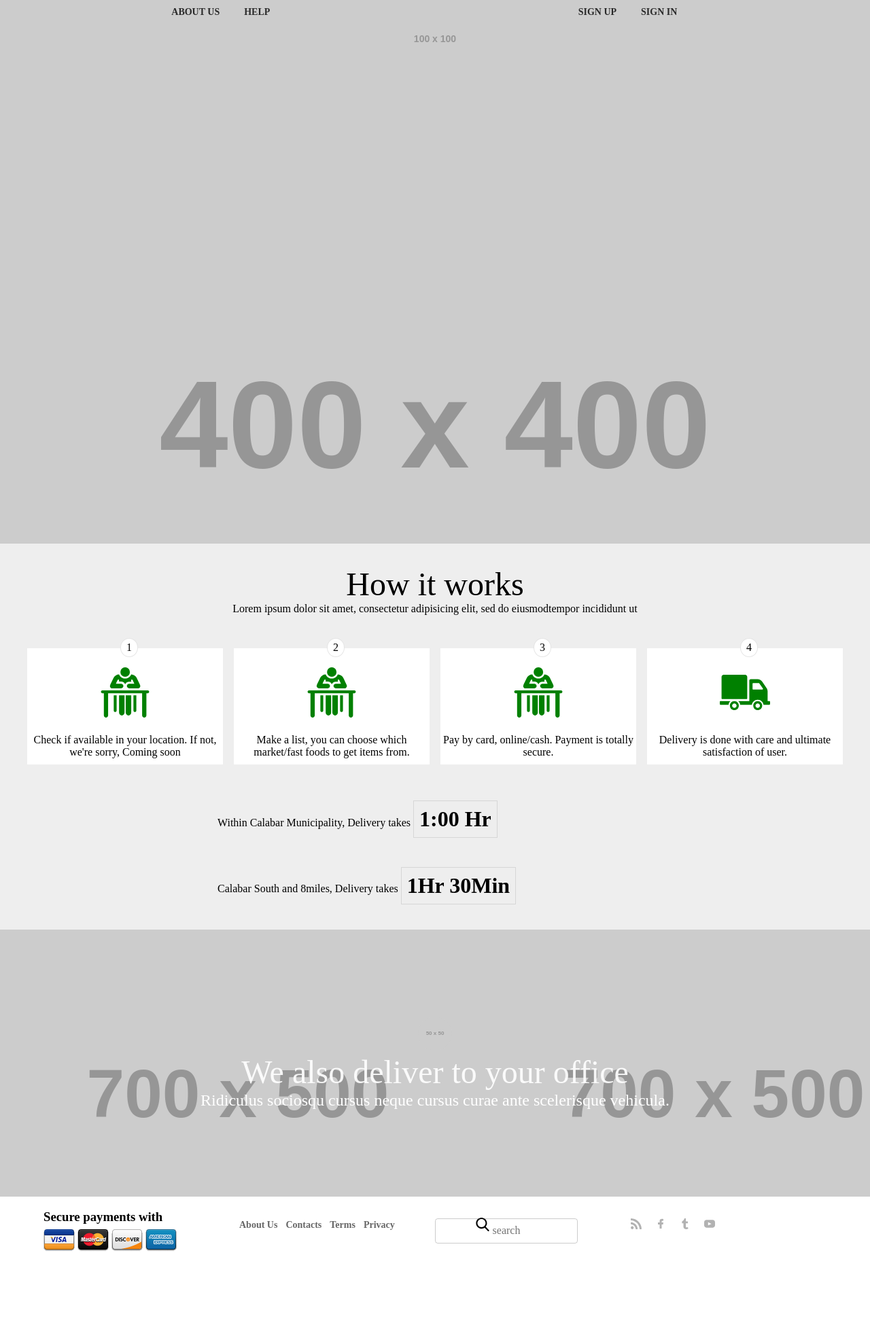
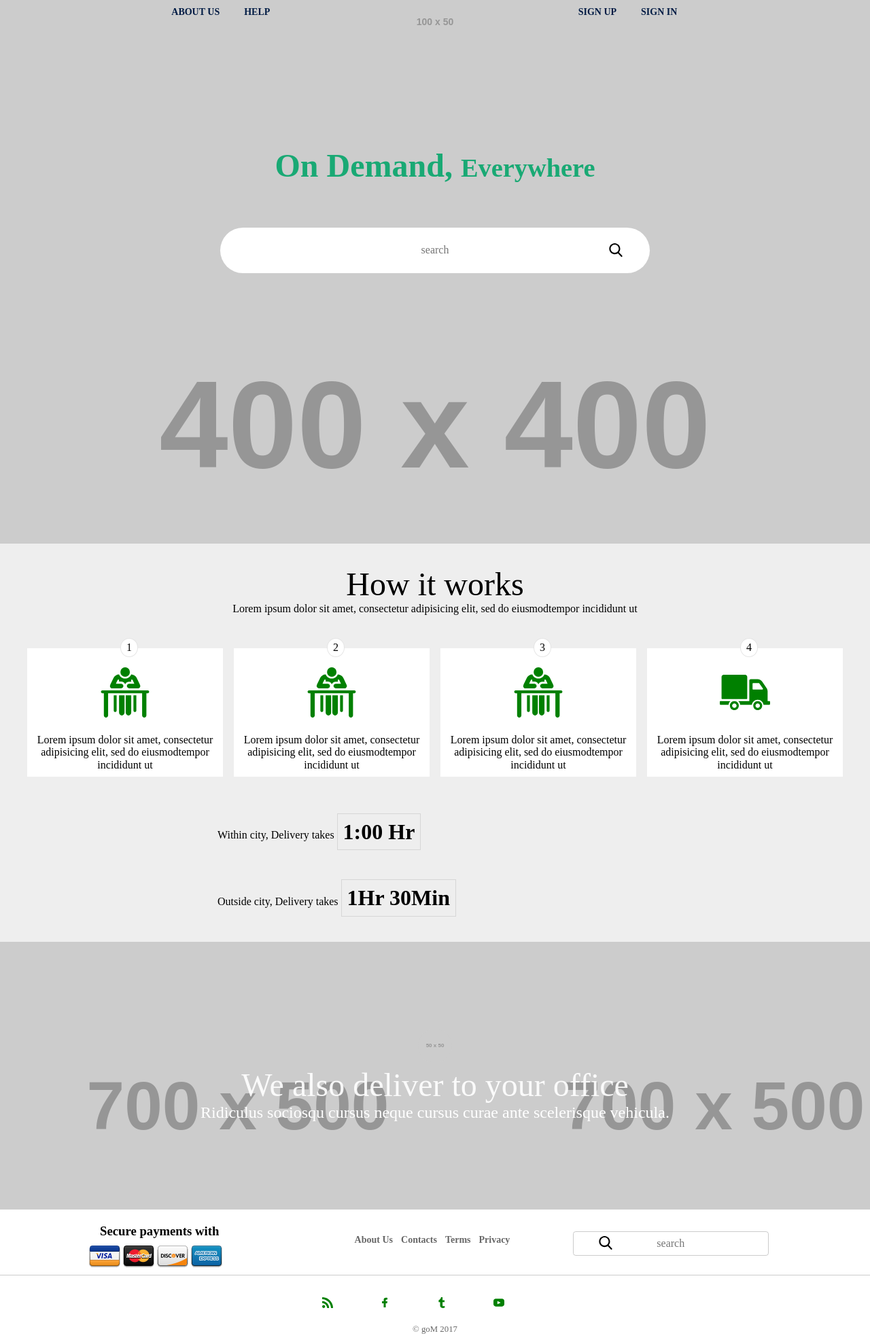
Before and after one commit to stanOkenwa/project-jessy, a plain HTML site: page index.html in a window 1280 px wide. Shown: the whole page at 68% size. Before the commit the page ends 1849 px from the top, so only its background shows below. Drawn offline with nearby package versions, Linux system fonts and the light colour scheme; placeholder pictures from the web are drawn by us.

Commit message:
color edit

```diff
--- a/index.html
+++ b/index.html
@@ -13,20 +13,8 @@
 		}
 		@media (max-width: 480px){
 			.spanOne{
-				top: -15px;
+				top: 15px;
 				left: 140px
-			}
-		}
-		@media (max-width: 860px){
-			.spanOne{
-				top: -15px;
-				left: 175px
-			}
-		}
-		@media (max-width: 860px){
-			.spanTwo{
-				top: -15px;
-				left: 175px
 			}
 		}
 		@media (min-width: 480px){
@@ -41,16 +29,16 @@
 				left: 140px
 			}
 		}
-		@media (min-width: 480px){
+		@media (min-width: 860px){
 			.spanNums{
 				top: -15px;
 				left: 145px
 			}
 		}
-		@media (max-width: 860px){
+		@media (max-width: 960px){
 			.spanNums{
 				top: 15px;
-				left: 175px
+				left: 145px
 			}
 		}
 		@media (max-width: 480px){
@@ -59,21 +47,69 @@
 				left: 140px
 			}
 		}
+		@media (max-width: 480px){
+			.searchon{
+				top: 23px;
+				left: 60px;
+			}
+		}
+		@media (min-width: 480px){
+			.searchon{
+				top: 23px;
+				left: 8px;
+			}
+		}
+		@media (max-width: 480px){
+			.search{
+				top: 12px;
+				right: 20px;
+			}
+		}
+		@media (min-width: 480px){
+			.search{
+				top: 23px;
+				right: 40px;
+			}
+		}
 	</style>
 </head>
 <body class="w-100">
 <!-- Header ================================================== -->
 	<header class="w-100">
 		<div style="background: url( http://placehold.it/400x400);" class="cover tc pa2 vh-100 cf">
-			<nav class="dtc v-mid w-third fl tr mt0-ns">
-				<a class="f6 fw6 hover-blue link pointer black-80 mr2 mr3-m mr4-l dib ttu">about us</a>
-				<a class="f6 fw6 hover-blue link pointer black-80 mr2 mr3-m mr4-l dib ttu">help</a>
-			</nav><!--left nav --><div class="w-third tc fl">
-				<img src="http://placehold.it/100x100">
-			</div><!--logo --><nav class="dtc v-mid w-third tl mt0-ns fl">
-					<a class="f6 fw6 hover-blue link pointer black-80 mr2 mr3-m mr4-l dib ttu">sign up</a>
-					<a class="f6 fw6 hover-blue link pointer black-80 mr2 mr3-m mr4-l dib ttu">sign in</a>
+			<div class="w-100 mb4">
+				<nav class="dtc v-mid w-third fl tr mt0-ns">
+					<a class="f6 fw6 hover-green link pointer navy mr2 mr3-m mr4-l dib ttu">about us</a>
+					<a class="f6 fw6 hover-green link pointer navy mr2 mr3-m mr4-l dib ttu">help</a>
+				</nav><!--left nav --><div class="w-third tc fl">
+					<img src="http://placehold.it/100x50">
+				</div><!--logo --><nav class="dtc v-mid w-third tl mt0-ns fl">
+					<a class="f6 fw6 hover-green link pointer navy mr2 mr3-m mr4-l dib ttu">sign up</a>
+					<a class="f6 fw6 hover-green link pointer navy mr2 mr3-m mr4-l dib ttu">sign in</a>
 				</nav><!--right nav -->
+			</div>
+			<div class="v-mid vh-50 mt6-ns pv4 tc">
+				<div class="v-base">
+					<p class="f1 fw6 green">
+						On Demand, <small>Everywhere</small>
+					</p>
+					<div class="bg-transparent">
+						<div class="w-100">
+							<div class="relative w-100 w-50-ns mt3-ns pv1 pv3-ns bg-white br-pill dib">
+								<input class="bg-transparent w-60 w-two-thirds-ns bn br2 pa2 tc navy" placeholder="search">
+								<div class="absolute bg-white tc search">
+									<svg version="1.1" id="Capa_1" xmlns="http://www.w3.org/2000/svg" xmlns:xlink="http://www.w3.org/1999/xlink" x="0px" y="0px" viewBox="0 0 56.966 56.966" style="enable-background:new 0 0 56.966 56.966; height: 20px;" xml:space="preserve">
+										<path d="M55.146,51.887L41.588,37.786c3.486-4.144,5.396-9.358,5.396-14.786c0-12.682-10.318-23-23-23s-23,10.318-23,23
+										s10.318,23,23,23c4.761,0,9.298-1.436,13.177-4.162l13.661,14.208c0.571,0.593,1.339,0.92,2.162,0.92
+										c0.779,0,1.518-0.297,2.079-0.837C56.255,54.982,56.293,53.08,55.146,51.887z M23.984,6c9.374,0,17,7.626,17,17s-7.626,17-17,17
+										s-17-7.626-17-17S14.61,6,23.984,6z" fill="#000" />
+									</svg><!-- search logo -->
+								</div>
+							</div>
+						</div>
+					</div>
+				</div>
+			</div>
 		</div>
 	</header>
 
@@ -86,7 +122,7 @@
 			</div><!--how it works -->
 			<div class="w-100 pv3 ph2 ph4-ns cf">
 				<div class="w-100 w-50-m w-25-l fl relative">
-					<article class="relative ph2">
+					<article class="relative ph2 pt4 pt0-ns">
 						<span class="absolute ba b--black-10 br-100 ph2 pv1 left-2 bg-white spanOne">1</span>
 						<div class="bg-white tc pv2">
 							<svg version="1.1" xmlns="http://www.w3.org/2000/svg" xmlns:xlink="http://www.w3.org/1999/xlink" x="0px" y="0px" width="74px" height="74px" viewBox="0 0 512 512" style="enable-background:new 0 0 512 512; fill:green; padding: 20px;" xml:space="preserve">
@@ -109,7 +145,7 @@
 										C501.291,242.002,494.955,235.666,487.14,235.666z"/>
 									<circle cx="256.823" cy="48.358" r="48.358"/>
 							</svg>
-							<span class="h3" ><br/>Check if available in your location. If not, we're sorry, Coming soon</span>
+							<span class="h3" ><br/>Lorem ipsum dolor sit amet, consectetur adipisicing elit, sed do eiusmodtempor incididunt ut</span>
 						</div>
 					</article>
 				</div><div class="w-100 w-50-m w-25-l fl relative">
@@ -136,7 +172,7 @@
 										C501.291,242.002,494.955,235.666,487.14,235.666z"/>
 									<circle cx="256.823" cy="48.358" r="48.358"/>
 							</svg>
-							<span class="h3" ><br/>Make a list, you can choose which market/fast foods to get items from.</span>
+							<span class="h3" ><br/>Lorem ipsum dolor sit amet, consectetur adipisicing elit, sed do eiusmodtempor incididunt ut</span>
 						</div>
 					</article>
 				</div><div class="w-100 w-50-m w-25-l fl relative">
@@ -163,7 +199,7 @@
 										C501.291,242.002,494.955,235.666,487.14,235.666z"/>
 									<circle cx="256.823" cy="48.358" r="48.358"/>
 							</svg>
-							<span class="h3" ><br/>Pay by card, online/cash. Payment is totally secure.</span>
+							<span class="h3" ><br/>Lorem ipsum dolor sit amet, consectetur adipisicing elit, sed do eiusmodtempor incididunt ut</span>
 						</div>
 					</article>
 				</div><div class="w-100 w-50-m w-25-l fl relative">
@@ -188,16 +224,16 @@
 									c-4.822,0-8.733,3.91-8.733,8.733v60.393c0,4.824,3.91,8.733,8.733,8.733h108.798C523.342,270.394,527.48,262.421,523.408,256.635z
 									"/>
 							</svg>
-							<span class="h3" ><br/>Delivery is done with care and ultimate satisfaction of user.</span>
+							<span class="h3" ><br/>Lorem ipsum dolor sit amet, consectetur adipisicing elit, sed do eiusmodtempor incididunt ut</span>
 						</div>
 					</article>
 				</div>
 			</div><!-- how it works explanation -->
 			<div class="w-100 tc bg-transparent pv3">
-				<div class="w-50 dib tl">
-					<span>Within Calabar Municipality, Delivery takes</span>
+				<div class="w-70 w-50-l dib tl">
+					<span>Within city, Delivery takes</span>
 					<h1 class="ph2 pv2 ba b--black-10 dib">1:00 Hr</h1><br>
-					<span>Calabar South and 8miles, Delivery takes</span>
+					<span>Outside city, Delivery takes</span>
 					<h1 class="ph2 pv2 ba b--black-10 dib">1Hr 30Min</h1><br>
 				</div>
 			</div>
@@ -210,22 +246,22 @@
 	</main>
 
 	<!-- Footer ================================================== -->
-	<footer class="bg-white w-100 ph2 ph4-ns">
-		<section class="w-100 bg-transparent ph4-ns">
-			<div class="w-100 cf">
-				<div class="w-100 w-50-m w-25-l fl tc tl-ns">
+	<footer class="bg-white w-100">
+		<section class="w-100 bg-transparent">
+			<div class="w-100 cf lh-copy bb b--black-20 ph2 ph4-ns">
+				<div class="w-100 w-third-ns fl tc">
 					<h3 class="mb0">Secure payments with</h3>
 					<img src="images/cards.png">
-				</div><!-- 1 --><div class="w-100 w-50-m w-25-l fl">
-					<nav class="v-mid w-100 tc tl-ns mt3-ns pt3">
+				</div><!-- 1 --><div class="w-100 w-third-ns fl">
+					<nav class="v-mid w-100 tc tc-ns mt3-ns pt3">
 						<a class="f6 fw6 hover-green link pointer black-60 mr1 mr2-l dib">About Us</a>
 						<a class="f6 fw6 hover-green link pointer black-60 mr1 mr2-l dib">Contacts</a>
 						<a class="f6 fw6 hover-green link pointer black-60 mr1 mr2-l dib">Terms</a>
 						<a class="f6 fw6 hover-green link pointer black-60 mr1 mr2-l dib">Privacy</a>
 					</nav>
-				</div><!-- 2 --><div class="w-100 w-50-m w-25-l fl tc tl-ns bb b--black-20 bn-ns pb2">
+				</div><!-- 2 --><div class="w-100 w-third-ns fl tc tl-ns pb2">
 					<div class="relative w-100 mt3-ns pt3">
-						<div class="absolute" style="top: 15px; left: 60px;">
+						<div class="absolute bg-white pl3 pl0-ns w-10 w-20-ns tc searchon">
 							<svg version="1.1" id="Capa_1" xmlns="http://www.w3.org/2000/svg" xmlns:xlink="http://www.w3.org/1999/xlink" x="0px" y="0px" viewBox="0 0 56.966 56.966" style="enable-background:new 0 0 56.966 56.966; height: 20px;" xml:space="preserve">
 								<path d="M55.146,51.887L41.588,37.786c3.486-4.144,5.396-9.358,5.396-14.786c0-12.682-10.318-23-23-23s-23,10.318-23,23
 								s10.318,23,23,23c4.761,0,9.298-1.436,13.177-4.162l13.661,14.208c0.571,0.593,1.339,0.92,2.162,0.92
@@ -233,11 +269,14 @@
 								s-17-7.626-17-17S14.61,6,23.984,6z" fill="#000" />
 							</svg><!-- search logo -->
 						</div>
-						<input class="bg-transparent w-90 w-two-thirds-ns ba b--black-20 br2 pa2 tr-m tc black-60" placeholder="search">
+						<input class="bg-transparent w-60 w-two-thirds-ns ba b--black-20 br2 pa2 tr-m tc black-60" placeholder="search">
 					</div>
-				</div><!-- 3 --><div class="w-100 w-50-m w-25-l fl tc tl-ns mt3-ns pv3 pv0">
-					<a class="link dim black-30 dib br-100 h1 w1 mr3 " href="#" title="">
-						    <svg version="1.1" xmlns="http://www.w3.org/2000/svg" xmlns:xlink="http://www.w3.org/1999/xlink" x="0px" y="0px" viewBox="0 0 402.041 402.04" style="enable-background:new 0 0 402.041 402.04; fill:currentcolor"
+				</div><!-- 3 -->
+			</div><!-- top footer container -->
+			<div class="w-100 tc ph2 ph4-ns">
+				<div class="w-100 tc mt3 pv3">
+					<a class="link dim black-30 dib br-100 h1 w1 mr5 " href="#" title="">
+						    <svg version="1.1" xmlns="http://www.w3.org/2000/svg" xmlns:xlink="http://www.w3.org/1999/xlink" x="0px" y="0px" viewBox="0 0 402.041 402.04" style="enable-background:new 0 0 402.041 402.04; fill:green"
 								 xml:space="preserve">
 									<path d="M54.816,292.382c-15.229,0-28.169,5.331-38.831,15.988C5.33,319.026,0,331.969,0,347.197
 										c0,15.232,5.325,28.172,15.985,38.828c10.662,10.657,23.606,15.988,38.831,15.988c15.227,0,28.168-5.331,38.828-15.988
@@ -258,15 +297,15 @@
 										<title>rss</title>
 							</svg>
 						</a>
-						<a class="link dim black-30 dib h1 w1 br-100 mr3 " href="#" title="">
-						    <svg data-icon="facebook" viewBox="0 0 32 32" style="fill:currentcolor">
+						<a class="link dim black-30 dib h1 w1 br-100 mr5 " href="#" title="">
+						    <svg data-icon="facebook" viewBox="0 0 32 32" style="fill:green">
 						      <title>facebook icon</title>
 						      <path d="M8 12 L13 12 L13 8 C13 2 17 1 24 2 L24 7 C20 7 19 7 19 10 L19 12 L24 12 L23 18 L19 18 L19 30 L13 30 L13 18 L8 18 z"></path>
 						    </svg>
 						</a>
-						<a class="link dim black-30 dib h1 w1 br-100 mr3 " href="#" title="">
+						<a class="link dim black-30 dib h1 w1 br-100 mr5 " href="#" title="">
 						    <svg version="1.1" id="Layer_1" xmlns="http://www.w3.org/2000/svg" xmlns:xlink="http://www.w3.org/1999/xlink" x="0px" y="0px"
-								 viewBox="0 0 352 352" style="enable-background:new 0 0 352 352; fill:currentcolor" xml:space="preserve">
+								 viewBox="0 0 352 352" style="enable-background:new 0 0 352 352; fill:green" xml:space="preserve">
 								<path d="M259.104,279.929c0,0-10.445,12.012-30.291,12.012s-28.724-12.012-28.724-29.768
 									c0-7.134,0-50.861,0-100.619h64.17v-60.977h-64.17c0-53.98,0-100.577,0-100.577h-48.321c-7.551,45.134-37.31,82.718-77.674,101.165
 									v60.388h47.135c0,58.694,0,111.822,0,115.87c0,16.085,15.145,74.577,92.439,74.577c45.436,0,64.237-29.246,64.237-29.246
@@ -274,9 +313,9 @@
 								<title>tumblr</title>
 							</svg>
 						</a>
-						<a class="link dim black-30 dib br-100 h1 w1 mr3 " href="#" title="">
+						<a class="link dim black-30 dib br-100 h1 w1 mr5 " href="#" title="">
 						    <svg version="1.1" id="Layer_1" xmlns="http://www.w3.org/2000/svg" xmlns:xlink="http://www.w3.org/1999/xlink" x="0px" y="0px"
-								 viewBox="0 0 461.001 461.001" style="enable-background:new 0 0 461.001 461.001; fill:currentcolor" xml:space="preserve" >
+								 viewBox="0 0 461.001 461.001" style="enable-background:new 0 0 461.001 461.001; fill:green" xml:space="preserve" >
 								<path d="M365.257,67.393H95.744C42.866,67.393,0,110.259,0,163.137v134.728
 									c0,52.878,42.866,95.744,95.744,95.744h269.513c52.878,0,95.744-42.866,95.744-95.744V163.137
 									C461.001,110.259,418.135,67.393,365.257,67.393z M300.506,237.056l-126.06,60.123c-3.359,1.602-7.239-0.847-7.239-4.568V168.607
@@ -284,10 +323,14 @@
 									<title>youtube</title>
 							</svg>
 						  </a>
-				</div><!-- 4 -->
-			</div><!-- top footer container -->
+				</div>
+			</div><!-- icons -->
+			<div class="w-100 bg-transparent tc pb2">
+				<small class="black-60">
+                    © goM 2017
+                </small>
+			</div>
 		</section>
-		<section class="w-100 bg-transparent"></section>
 	</footer>
 </body>
 </html>
```
